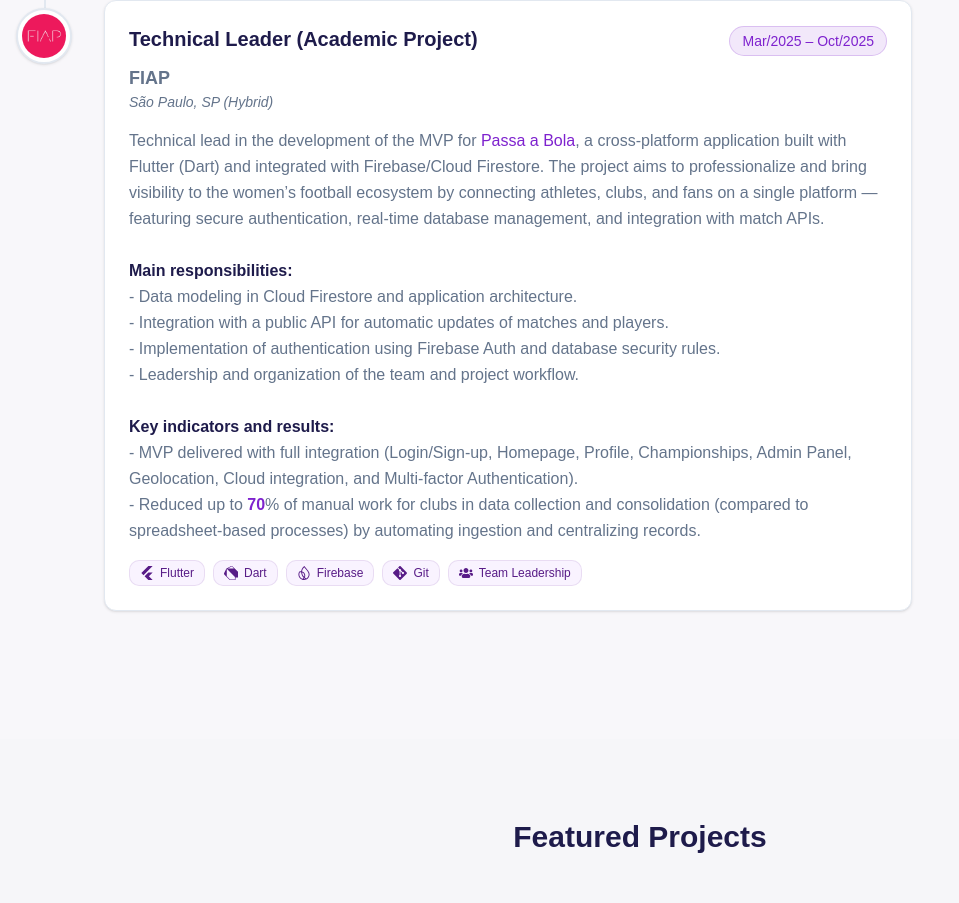
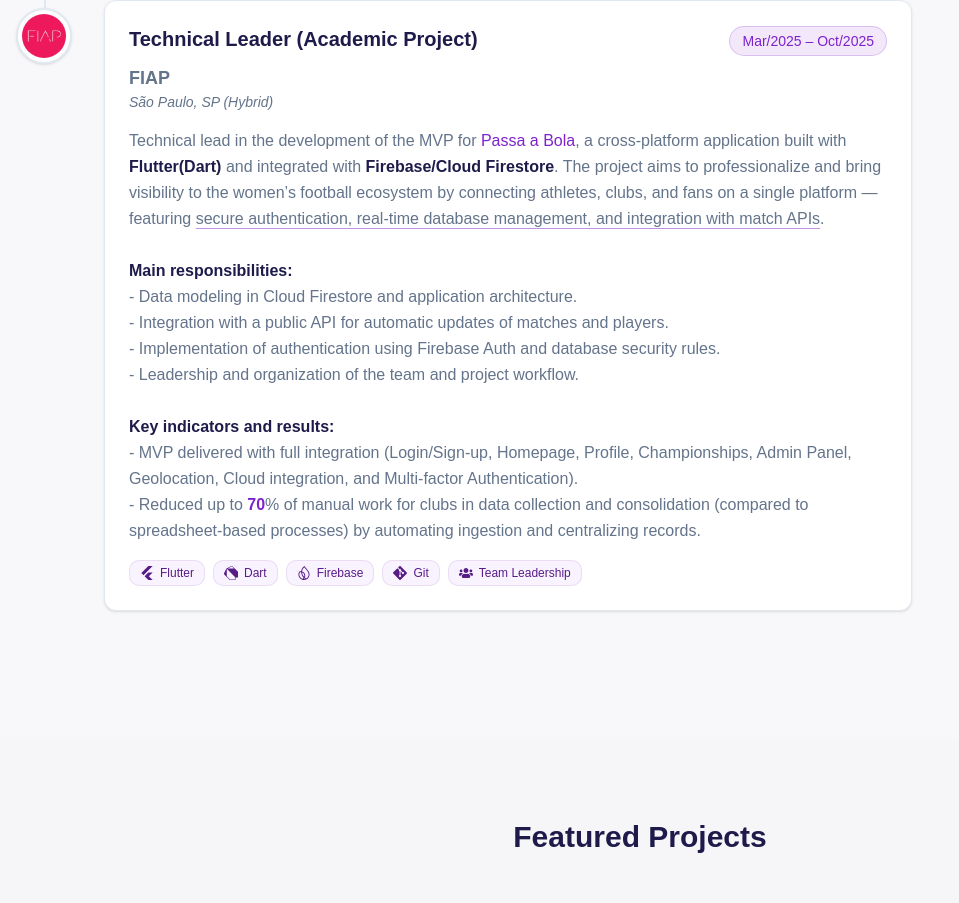
Before and after one commit to Caioncaminha/portfolio, a Next.js app: page / in a window 1280 px wide. Shown: the part 2237-3140 px from the top of the page, without its empty margins (0-959 px from the left). Built offline with nearby package versions, Linux system fonts and the light colour scheme.

Commit message:
Chore: fixed typos and added rich_text for a few sentences

```diff
--- a/src/data/dictionaries.ts
+++ b/src/data/dictionaries.ts
@@ -94,7 +94,7 @@
           period: "Mar/2025 – Oct/2025",
           location: "São Paulo, SP (Hybrid)",
           url: "https://www.fiap.com.br/",
-          description: `Technical lead in the development of the MVP for [Passa a Bola](/projects/passa-a-bola), a cross-platform application built with Flutter (Dart) and integrated with Firebase/Cloud Firestore. The project aims to professionalize and bring visibility to the women’s football ecosystem by connecting athletes, clubs, and fans on a single platform — featuring secure authentication, real-time database management, and integration with match APIs.
+          description: `Technical lead in the development of the MVP for [Passa a Bola](/projects/passa-a-bola), a cross-platform application built with **Flutter(Dart)** and integrated with **Firebase/Cloud Firestore**. The project aims to professionalize and bring visibility to the women’s football ecosystem by connecting athletes, clubs, and fans on a single platform — featuring __secure authentication, real-time database management, and integration with match APIs__.
 
 **Main responsibilities:**
 - Data modeling in Cloud Firestore and application architecture.
@@ -138,7 +138,7 @@
           gallery: [
             "/images/projects/unentel-catalog/gallery1catalog.png",
             "/images/projects/unentel-catalog/gallery2catalog.png",
-            "/images/projects/unentel-catalog/gallery3catalogo.webp",
+            "/images/projects/unentel-catalog/gallery3catalog.png",
             "/images/projects/unentel-catalog/gallery4catalog.png",
             "/images/projects/unentel-catalog/gallery5catalog.png",
           ],
@@ -311,7 +311,7 @@
           period: "Out/2025 – Presente",
           location: "São Paulo, SP (Híbrido)",
           url: "https://unentel.com.br/",
-          description: `Projetei e implementei uma [plataforma de dados centralizada](/projects/unentel-catalog) consolidando mais de [[20.000]] **SKUs**, eliminando a fragmentação de dados nas operações de vendas.
+          description: `Projetei e implementei uma [plataforma de dados centralizada](/projects/unentel-catalog) consolidando mais de [[20,000]] **SKUs**, eliminando a fragmentação de dados nas operações de vendas.
 
 **- ETL e Pipelines de Dados:** Estruturei fluxos de trabalho de ingestão usando TypeScript e SQL para extrair, normalizar e desduplicar dados brutos de fornecedores, garantindo uma "Fonte Única de Verdade".
 
@@ -363,15 +363,15 @@
           slug: "unentel-catalog",
           title: "Plataforma de Catálogo B2B Centralizada",
           description:
-            "Plataforma de dados consolidando mais de 20.000 SKUs, eliminando a fragmentação de dados para as equipes de vendas e pré-vendas.",
+            "Plataforma de dados consolidando mais de 20,000 SKUs, eliminando a fragmentação de dados para as equipes de vendas e pré-vendas.",
           fullDescription: [
-            "Na __Unentel Distribuição__, a fragmentação de dados entre várias planilhas de fornecedores era um grande gargalo para as equipes de vendas e pré-vendas. Este projeto visava centralizar mais de **20.000 SKUs** em uma única fonte de verdade confiável.",
+            "Na __Unentel Distribuição__, a fragmentação de dados entre várias planilhas de fornecedores era um grande gargalo para as equipes de vendas e pré-vendas. Este projeto visava centralizar mais de **20,000 SKUs** em uma única fonte de verdade confiável.",
             "Projetei e implementei um __pipeline de dados robusto usando TypeScript e SQL para extrair, normalizar e desduplicar dados__. O backend baseia-se em um banco de dados PostgreSQL altamente otimizado, utilizando índices GIN e extensões de correspondência difusa para garantir que as consultas de pesquisa retornem resultados em **menos de 200ms**.",
             "Além do desempenho, **governança e análise de dados** foi um foco principal. Implementei __Row Level Security (RLS)__ para garantir que informações confidenciais de preços fossem acessíveis apenas a pessoal autorizado.",
             "Adicionalmente, construí um **pipeline de telemetria** para capturar logs de pesquisa de alto volume e consultas sem resultados, permitindo decisões baseadas em dados sobre expansão de catálogo e treinamentos futuros.",
           ],
           features: [
-            "Consolidei mais de 20.000 SKUs.",
+            "Consolidei mais de 20,000 SKUs.",
             "Latência de pesquisa inferior a 200ms usando índices GIN e pg_trgm.",
             "Pipelines ETL automatizados para atualizações diárias de dados.",
             "Controle de acesso baseado em função com RLS e Auth.",
@@ -382,7 +382,7 @@
           gallery: [
             "/images/projects/unentel-catalog/gallery1catalog.png",
             "/images/projects/unentel-catalog/gallery2catalog.png",
-            "/images/projects/unentel-catalog/gallery3catalog.webp",
+            "/images/projects/unentel-catalog/gallery3catalog.png",
             "/images/projects/unentel-catalog/gallery4catalog.png",
             "/images/projects/unentel-catalog/gallery5catalog.png",
           ],
```
Also changed, not shown: public/images/projects/unentel-catalog/gallery3catalog.png (added), public/images/projects/unentel-catalog/gallery3catalog.webp (deleted).
